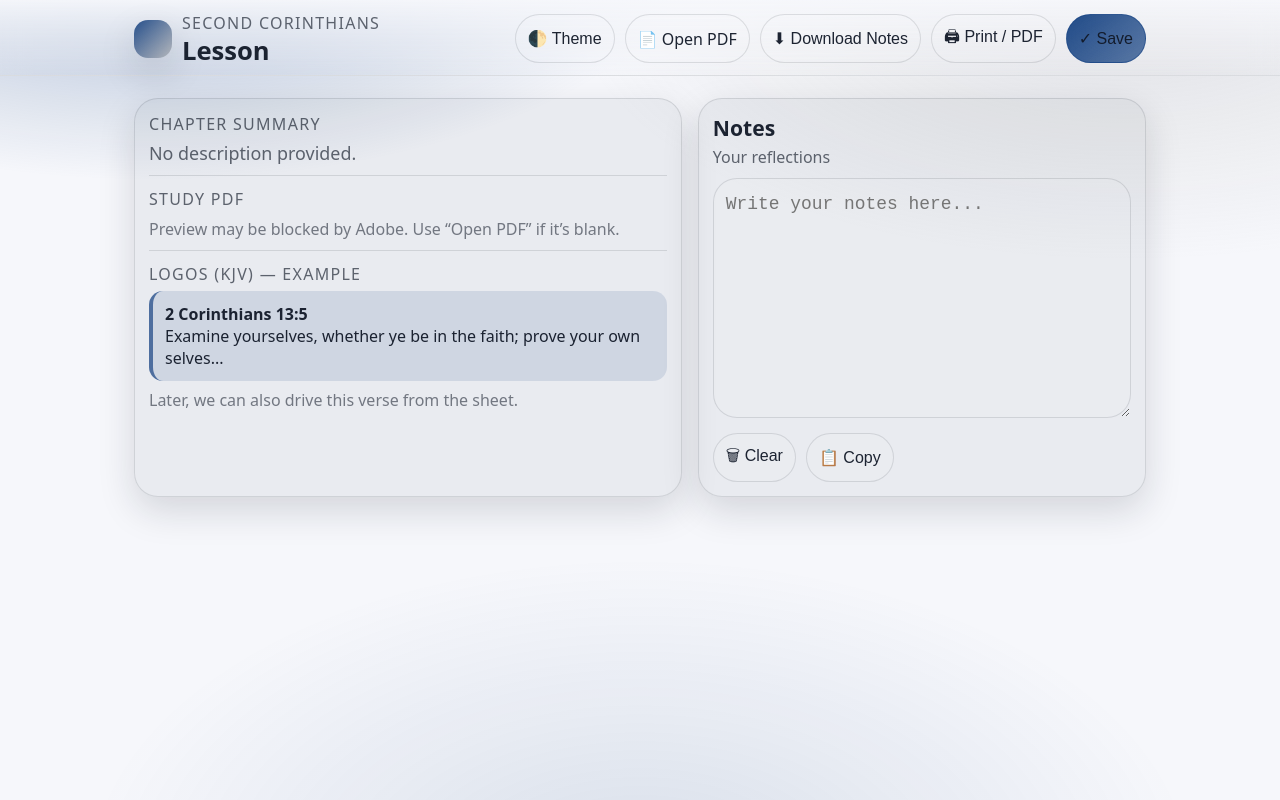
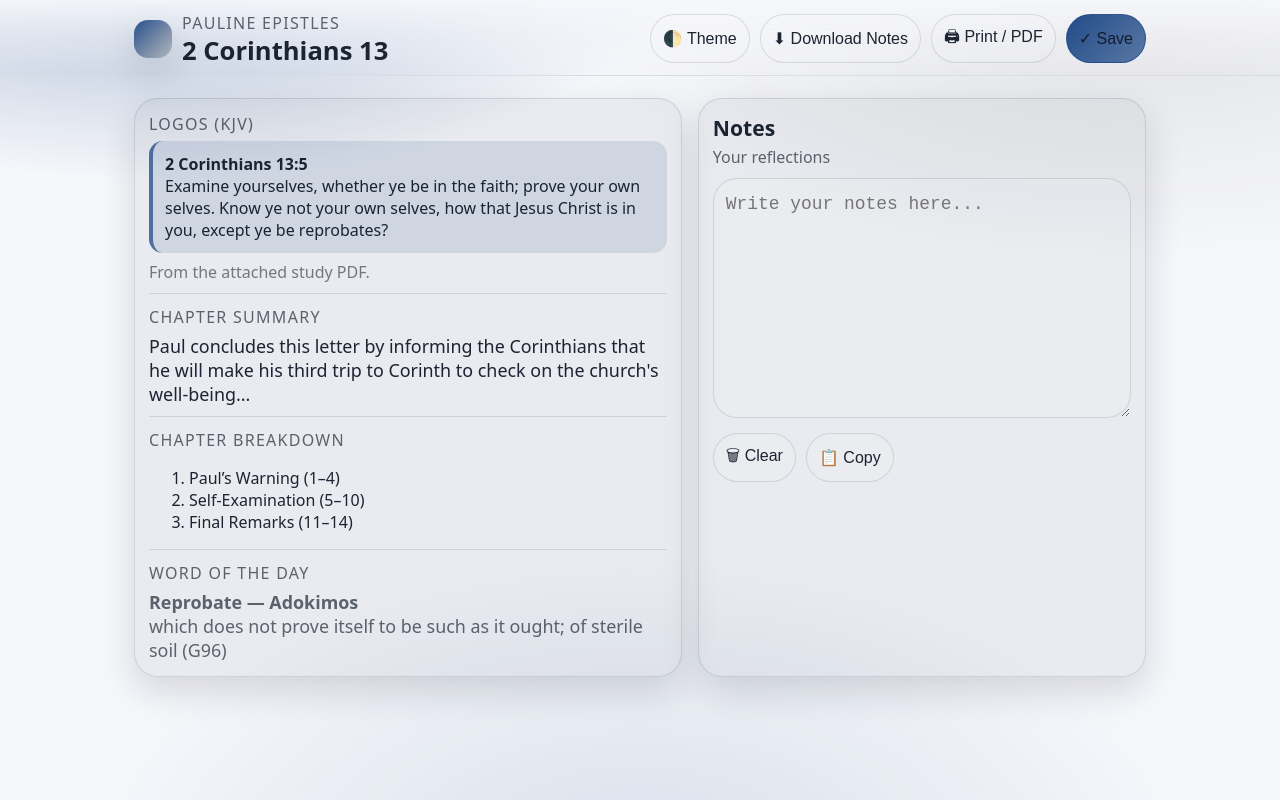
Before and after one commit to BillyJenkins3/2cor-lessons, a plain HTML site: page index.html in a window 1280 px wide. Drawn offline with Linux system fonts and the light colour scheme.

Commit message:
Update title and content for 2 Corinthians 13

```diff
--- a/index.html
+++ b/index.html
@@ -4,7 +4,7 @@
   <meta charset="utf-8" />
   <meta name="viewport" content="width=device-width, initial-scale=1" />
   <meta name="color-scheme" content="light dark" />
-  <title>Lesson — Study</title>
+  <title>2 Corinthians 13 — Study</title>
 
   <style>
     :root{
@@ -71,6 +71,7 @@
 
     .wrap{max-width:var(--max);margin:0 auto;padding:18px 14px 60px;}
 
+    /* App bar */
     .appbar{
       position:sticky;top:0;z-index:50;
       backdrop-filter: blur(14px);
@@ -141,7 +142,6 @@
       cursor:pointer;
       white-space:nowrap;
       transition:transform .08s ease, background .2s ease;
-      text-decoration:none;
     }
     .btn:hover{background:rgba(255,255,255,.1)}
     .btn:active{transform:translateY(1px)}
@@ -151,6 +151,7 @@
     }
     .btn.ghost{background:rgba(255,255,255,.04)}
 
+    /* Layout */
     .grid{
       display:grid;
       grid-template-columns:1fr;
@@ -205,14 +206,6 @@
 
     .small{font-size:var(--step--1);color:var(--muted2);margin-top:8px}
 
-    iframe.pdf{
-      width:100%;
-      height:70vh;
-      border:0;
-      border-radius:14px;
-      background: rgba(127,127,127,.08);
-    }
-
     @media print{
       .appbar,.no-print{display:none!important}
       body{background:#fff;color:#000}
@@ -227,13 +220,12 @@
       <div class="brand">
         <div class="mark"></div>
         <div>
-          <div class="kicker">SECOND CORINTHIANS</div>
-          <h1 id="pageH1">Lesson</h1>
+          <div class="kicker">Pauline Epistles</div>
+          <h1>2 Corinthians 13</h1>
         </div>
       </div>
       <div class="actions">
         <button class="btn ghost" id="themeBtn">🌓 Theme</button>
-        <a class="btn ghost" id="openPdfBtn" href="#" target="_blank" rel="noopener">📄 Open PDF</a>
         <button class="btn" id="downloadBtn">⬇ Download Notes</button>
         <button class="btn" onclick="window.print()">🖨 Print / PDF</button>
         <button class="btn primary" id="saveBtn">✓ Save</button>
@@ -245,27 +237,38 @@
     <div class="grid">
       <!-- LEFT -->
       <main class="card">
+        <div class="kicker2">Logos (KJV)</div>
+        <blockquote>
+          <strong>2 Corinthians 13:5</strong><br>
+          Examine yourselves, whether ye be in the faith; prove your own selves.
+          Know ye not your own selves, how that Jesus Christ is in you,
+          except ye be reprobates?
+        </blockquote>
+        <div class="small">From the attached study PDF.</div>
+
+        <div class="divider"></div>
+
         <div class="kicker2">Chapter Summary</div>
         <div class="prose">
-          <p id="summaryText" style="color:var(--muted)">No description provided.</p>
+          <p>Paul concludes this letter by informing the Corinthians that he will make his third trip to Corinth to check on the church's well-being...</p>
         </div>
 
         <div class="divider"></div>
 
-        <div class="kicker2">Study PDF</div>
-        <div class="small">Preview may be blocked by Adobe. Use “Open PDF” if it’s blank.</div>
-        <div id="pdfWrap" style="margin-top:12px;">
-          <iframe class="pdf" id="pdfFrame" src=""></iframe>
-        </div>
+        <div class="kicker2">Chapter Breakdown</div>
+        <ol>
+          <li>Paul’s Warning (1–4)</li>
+          <li>Self-Examination (5–10)</li>
+          <li>Final Remarks (11–14)</li>
+        </ol>
 
         <div class="divider"></div>
 
-        <div class="kicker2">Logos (KJV) — Example</div>
-        <blockquote>
-          <strong>2 Corinthians 13:5</strong><br>
-          Examine yourselves, whether ye be in the faith; prove your own selves...
-        </blockquote>
-        <div class="small">Later, we can also drive this verse from the sheet.</div>
+        <div class="kicker2">Word of the Day</div>
+        <div class="prose" style="color:var(--muted)">
+          <strong>Reprobate — Adokimos</strong><br>
+          which does not prove itself to be such as it ought; of sterile soil (G96)
+        </div>
       </main>
 
       <!-- RIGHT -->
@@ -283,35 +286,6 @@
   </div>
 
   <script>
-    // Read params from the URL (built from your spreadsheet)
-    const q = new URLSearchParams(location.search);
-    const title = q.get("title") || "Lesson";
-    const desc  = q.get("desc") || "";
-    const pdf   = q.get("pdf") || "";
-
-    document.title = title + " — Study";
-    document.getElementById("pageH1").textContent = title;
-
-    if (desc.trim()) {
-      const s = document.getElementById("summaryText");
-      s.textContent = desc;
-      s.style.color = "inherit";
-    }
-
-    // PDF wiring
-    const openPdfBtn = document.getElementById("openPdfBtn");
-    const pdfFrame = document.getElementById("pdfFrame");
-    const pdfWrap = document.getElementById("pdfWrap");
-
-    if (pdf) {
-      openPdfBtn.href = pdf;
-      pdfFrame.src = pdf;
-    } else {
-      openPdfBtn.href = "#";
-      openPdfBtn.onclick = (e) => { e.preventDefault(); alert("No PDF link provided."); };
-      pdfWrap.style.display = "none";
-    }
-
     // Theme toggle
     const root = document.documentElement;
     document.getElementById("themeBtn").onclick = () => {
@@ -319,9 +293,9 @@
       root.setAttribute("data-theme", t === "dark" ? "light" : "dark");
     };
 
-    // Notes key + filename (unique per lesson)
+    // Save / Download Notes
     const notes = document.getElementById("notes");
-    const KEY = "notes_" + title.toLowerCase().replace(/[^a-z0-9]+/g,"-").replace(/(^-|-$)/g,"");
+    const KEY = "cor13_notes";
     notes.value = localStorage.getItem(KEY) || "";
 
     document.getElementById("saveBtn").onclick = () => {
@@ -333,7 +307,7 @@
       const blob = new Blob([notes.value], {type:"text/plain"});
       const a = document.createElement("a");
       a.href = URL.createObjectURL(blob);
-      a.download = KEY.replace(/^notes_/, "") + "-notes.txt";
+      a.download = "2-corinthians-13-notes.txt";
       a.click();
     };
   </script>
```
